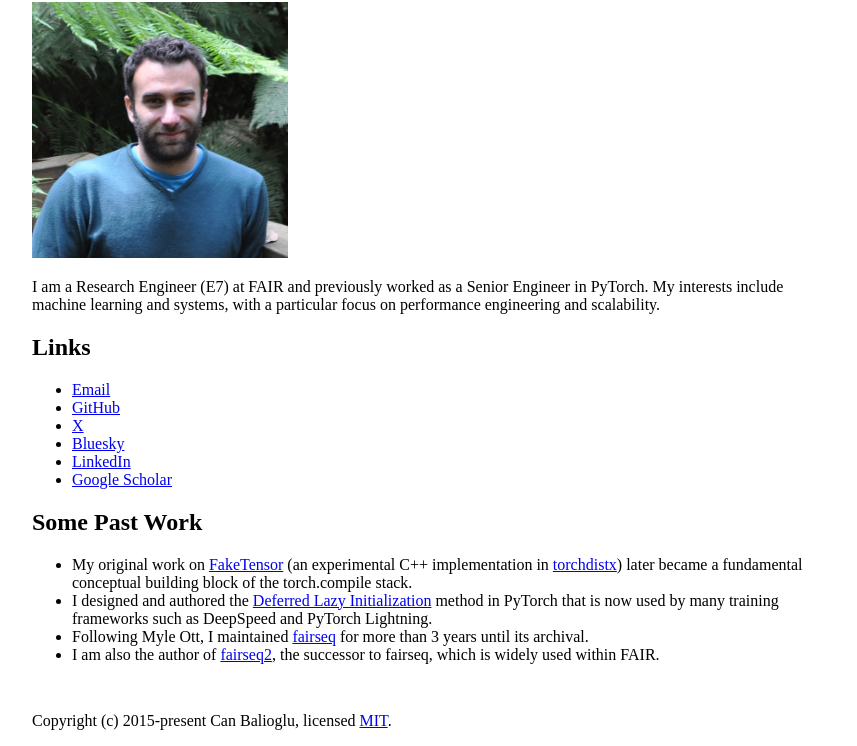
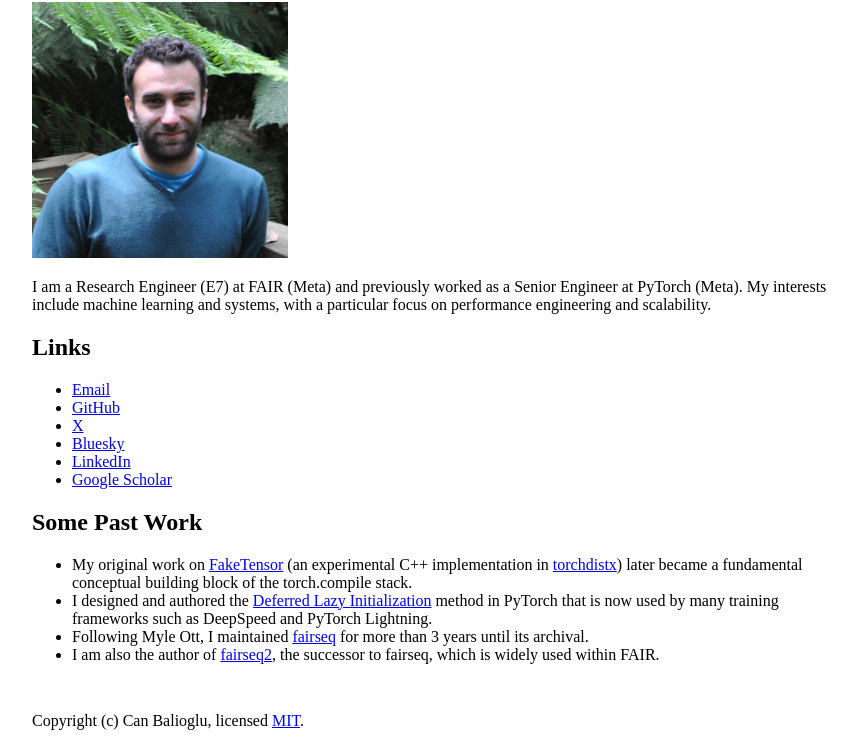
Before and after one commit to cbalioglu/cbalioglu.github.io, a plain HTML site: page index.html in a window 1280 px wide. Shown: the part 78-824 px from the top of the page, without its empty margins (208-1065 px from the left). Drawn offline with Linux system fonts and the light colour scheme.

Commit message:
Update copyright and company

```diff
--- a/index.html
+++ b/index.html
@@ -12,7 +12,7 @@
         <p><img src="photo.jpg" alt="Photo" style="width: 256px"></p>
     </header>
 
-    <p>I am a Research Engineer (E7) at FAIR and previously worked as a Senior Engineer in PyTorch. My interests include machine learning and systems, with a particular focus on performance engineering and scalability.</p>
+    <p>I am a Research Engineer (E7) at FAIR (Meta) and previously worked as a Senior Engineer at PyTorch (Meta). My interests include machine learning and systems, with a particular focus on performance engineering and scalability.</p>
 
     <h2>Links</h2>
     <ul>
@@ -32,6 +32,6 @@
         <li>I am also the author of <a href="https://github.com/facebookresearch/fairseq2">fairseq2</a>, the successor to fairseq, which is widely used within FAIR.</a>
     </ul>
 
-    <p style="padding-top: 4ch">Copyright (c) 2015-present Can Balioglu, licensed <a href="LICENSE">MIT</a>.</p>
+    <p style="padding-top: 4ch">Copyright (c) Can Balioglu, licensed <a href="LICENSE">MIT</a>.</p>
 </body>
 <html>
```
Also changed, not shown: 1 other file.
